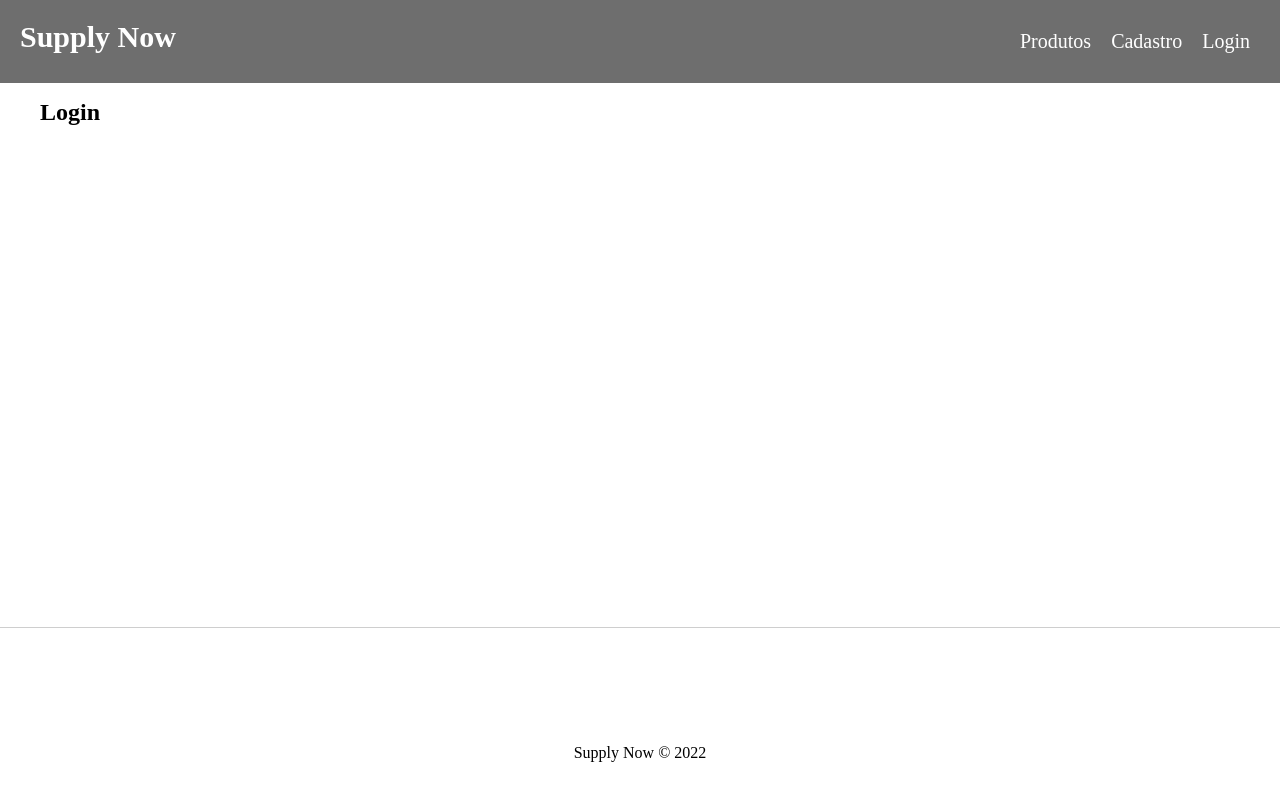
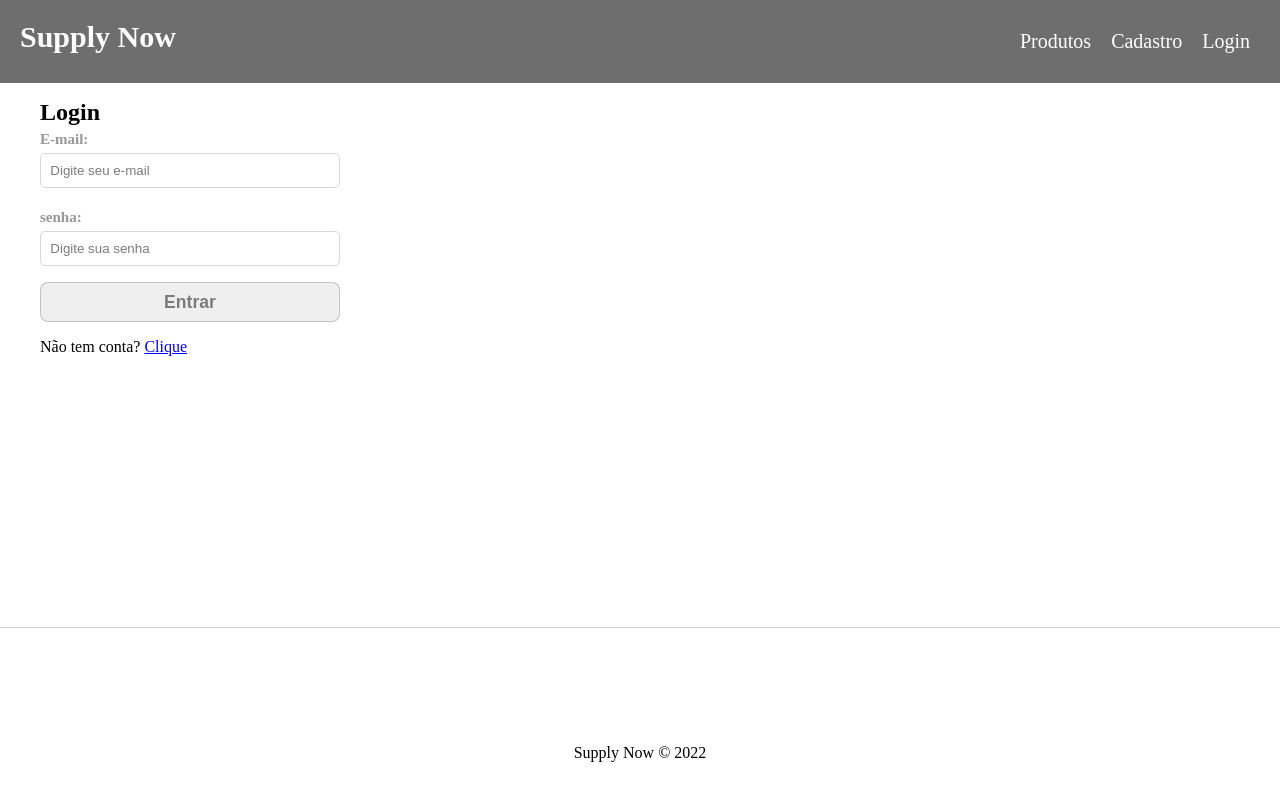
Before and after one commit to maikonmuniz/front-end-supply-now, a React (Create React App) app in the folder supply_now_front/: page /login in a window 1280 px wide. Shown: the top 800 px of the page. Built offline with nearby package versions, Linux system fonts and the light colour scheme.

Commit message:
login e logout

```diff
--- a/supply_now_front/src/components/layout/Navbar.js
+++ b/supply_now_front/src/components/layout/Navbar.js
@@ -1,20 +1,38 @@
 import {Link} from 'react-router-dom'
 import styles from './Navbar.module.css'
+import { useContext } from 'react'
+
+//context
+import {Context} from '../../context/UserContext'
+
 
 function Navbar(){
+
+    const { authenticated, logout } = useContext(Context)
+
     return (
+
         <nav className={styles.navbar}>
             <h1 className={styles.navbar_logo}>Supply Now</h1>
             <ul>
             <li>
                 <Link to="/">Produtos</Link>
             </li>
+            {authenticated ? (
+            <>
+            <li onClick={logout}>
+                <Link to="/"> Sair</Link>
+            </li>
+            </>
+            ) : (
+            <>
             <li>
                 <Link to="/Register">Cadastro</Link>
             </li>
             <li>
                 <Link to="/Login">Login</Link>
             </li>
+            </>)}
             </ul>
         </nav>
     )
--- a/supply_now_front/src/components/pages/Auth/Login.js
+++ b/supply_now_front/src/components/pages/Auth/Login.js
@@ -1,7 +1,47 @@
+import {useState, useContext} from 'react'
+import Input from '../../form/Input'
+import { Link } from 'react-router-dom'
+
+import styles from '../../form/Form.module.css'
+import {Context} from '../../../context/UserContext'
+
 function Login(){
+
+    const [dados, setDados] = useState({})
+    const {login} = useContext(Context)
+
+    function handleChange(e){
+        setDados({...dados,  [e.target.name]: e.target.value})
+
+    }
+
+    function handleSubmit(e){
+        e.preventDefault()
+        login(dados)
+    }
+
     return(
-        <section>
+        <section className={styles.form_container}>
             <h1>Login</h1>
+            <form onSubmit={handleSubmit}>
+                <Input
+                text="E-mail"
+                type="email"
+                name="email"
+                placeholder="Digite seu e-mail"
+                handleOnChange={handleChange}/>
+
+                <Input
+                text="senha"
+                type="password"
+                name="password"
+                placeholder="Digite sua senha"
+                handleOnChange={handleChange}/>
+
+            <input type="submit" value="Entrar"/>
+
+            <p>Não tem conta? <Link to="/register">Clique</Link></p>
+            </form>
         </section>
     )
 }
--- a/supply_now_front/src/components/pages/Auth/Register.js
+++ b/supply_now_front/src/components/pages/Auth/Register.js
@@ -2,7 +2,7 @@
 import Input from '../../form/Input'
 
 import styles from '../../form/Form.module.css'
-import { Link } from 'react-router-dom'
+// import { Link } from 'react-router-dom'
 
 //context
 import { Context } from '../../../context/UserContext'
@@ -10,21 +10,22 @@
 function Register() {
 
   const [dados, setDados] = useState({})
-  const [user, setUser] = useState({})
   const { register } = useContext(Context)
 
 function handleChange(e){
-  setDados({...dados, [e.target.name]: e.target.value })
-  setUser({user:dados})
+  setDados({...dados, [e.target.name]: e.target.value})
+
 }
 
 
 function handleSubmit(e){
   e.preventDefault()
-
-
-  //console.log(user)
-  register(user)
+  // console.log({
+  //   user: dados
+  // })
+    register({
+      user: dados
+    })
 }
 
   return (
--- a/supply_now_front/src/context/UserContext.js
+++ b/supply_now_front/src/context/UserContext.js
@@ -5,9 +5,9 @@
 const Context = createContext()
 
 function UserProvider({children}){
-    const { register } = useAuth()
+    const {authenticated, register, logout, login } = useAuth()
 
-    return <Context.Provider value={{ register }}>{children}</Context.Provider>
+    return <Context.Provider value={{authenticated, register, logout, login }}>{children}</Context.Provider>
 }
 
 
--- a/supply_now_front/src/hooks/useAuth.js
+++ b/supply_now_front/src/hooks/useAuth.js
@@ -1,7 +1,23 @@
+import {useState, useEffect } from 'react'
 import api from '../utils/api'
+import { useNavigate } from 'react-router-dom'
 
 
 export default function useAuth(){
+
+    const [authenticated, setAuthenticated] = useState(false)
+    const navigate = useNavigate()
+
+    useEffect(() => {
+        const token = localStorage.getItem('token')
+
+        if(token){
+        api.defaults.headers.Authorization = `Bearer ${JSON.parse(token)}`
+        setAuthenticated(true)
+        }
+
+    }, [])
+
     async function register(user){
 
         try {
@@ -9,9 +25,44 @@
                 return response.data
             })
             console.log(data)
+            await authUser(data)
+
         }catch(error){
             console.log(error)
         }
     }
-    return { register }
+
+    async function authUser(data){
+
+        setAuthenticated(true)
+
+        localStorage.setItem('token', JSON.stringify(data.token))
+
+        navigate('/')
+    }
+
+    async function login(user){
+
+        try{
+
+            const data = await api.post('/users/login', user).then((response) => {
+
+                return response.data
+
+            })
+            await authUser(data)
+        } catch(error){
+
+        }
+
+    }
+
+    function logout(){
+        setAuthenticated(false)
+        localStorage.removeItem('token')
+        api.defaults.headers.Authorization = undefined
+        navigate('/')
+    }
+
+    return {authenticated, register, logout, login }
  }
--- a/supply_now_front/src/utils/api.js
+++ b/supply_now_front/src/utils/api.js
@@ -1,5 +1,5 @@
 import axios from 'axios'
 
 export default axios.create({
-    baseURL: "http://localhost:5000",
+    baseURL: "https://supply-now-back-end.herokuapp.com/",
 })
```
Also changed, not shown: 1 other file (tests, documents, lock files or other folders).
